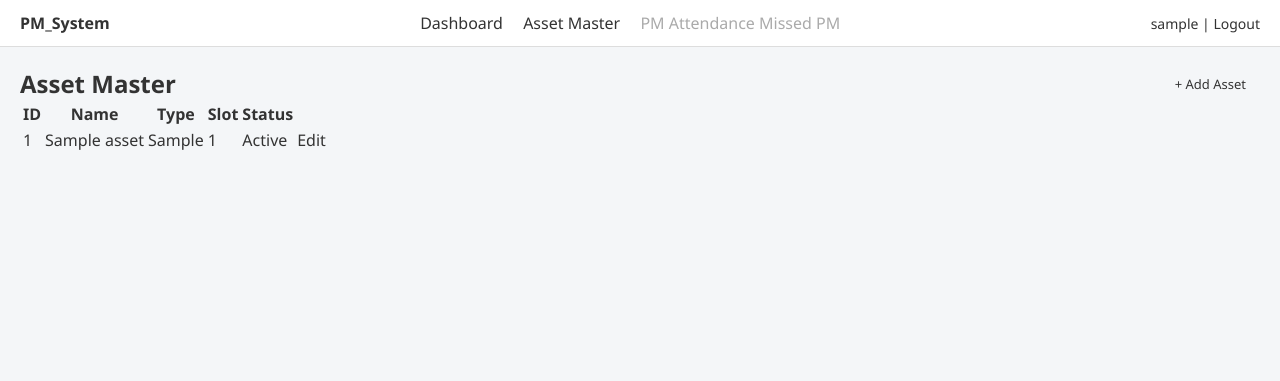
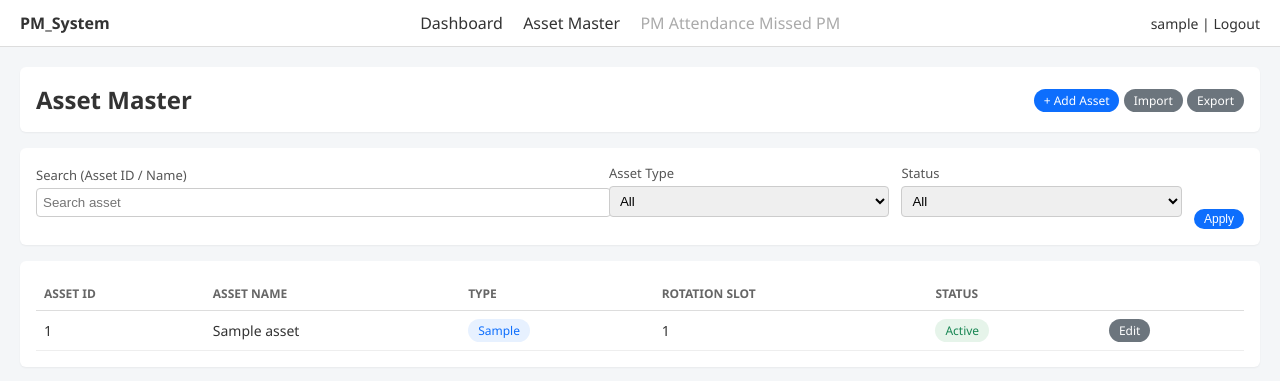
Before and after one commit to Yash-Aparajit/Preventive_Maintenance_System, a Flask app: page /asset-master in a window 1280 px wide. Shown: the top 381 px of the page. Run offline with Flask 3, Linux system fonts and the light colour scheme; the visitor is signed in with stand-in values (Sample User, id 1); tables that the repository leaves empty hold one stand-in row (values such as "Sample post").

Commit message:
Update asset_master.html

```diff
--- a/templates/asset_master.html
+++ b/templates/asset_master.html
@@ -1,25 +1,108 @@
 {% extends "base.html" %}
 {% block content %}
 
+<!-- ===== PAGE HEADER + ACTIONS ===== -->
+<div class="card">
     <div class="page-header">
         <h2>Asset Master</h2>
-    <a class="btn" href="{{ url_for('asset_add') }}">+ Add Asset</a>
+
+        <div>
+            <a href="{{ url_for('asset_add') }}"
+               class="btn btn-primary pill">+ Add Asset</a>
+
+            <a href="{{ url_for('asset_import') }}"
+               class="btn btn-secondary pill">Import</a>
+
+            <a href="{{ url_for('asset_export') }}"
+               class="btn btn-secondary pill">Export</a>
+        </div>
+    </div>
 </div>
 
-<table>
+<!-- ===== FILTERS ===== -->
+<div class="card">
+    <form method="get">
+        <div style="display:flex; gap:12px; align-items:end;">
+
+            <div class="form-row" style="flex:2;">
+                <label>Search (Asset ID / Name)</label>
+                <input name="search" placeholder="Search asset">
+            </div>
+
+            <div class="form-row" style="flex:1;">
+                <label>Asset Type</label>
+                <select name="type">
+                    <option value="">All</option>
+                    <option>Machine</option>
+                    <option>Nut Runner</option>
+                    <option>Trolley</option>
+                    <option>Fixture</option>
+                </select>
+            </div>
+
+            <div class="form-row" style="flex:1;">
+                <label>Status</label>
+                <select name="status">
+                    <option value="">All</option>
+                    <option>Active</option>
+                    <option>Scrapped</option>
+                </select>
+            </div>
+
+            <div>
+                <button class="btn btn-primary pill">Apply</button>
+            </div>
+
+        </div>
+    </form>
+</div>
+
+<!-- ===== ASSET LIST ===== -->
+<div class="card">
+    <table class="table">
+        <thead>
             <tr>
-    <th>ID</th><th>Name</th><th>Type</th><th>Slot</th><th>Status</th><th></th>
+                <th>Asset ID</th>
+                <th>Asset Name</th>
+                <th>Type</th>
+                <th>Rotation Slot</th>
+                <th>Status</th>
+                <th></th>
             </tr>
+        </thead>
+
+        <tbody>
         {% for a in assets %}
             <tr>
                 <td>{{ a.asset_id }}</td>
                 <td>{{ a.asset_name }}</td>
-    <td>{{ a.asset_type }}</td>
+
+                <td>
+                    <span class="pill pill-blue">
+                        {{ a.asset_type }}
+                    </span>
+                </td>
+
                 <td>{{ a.rotation_slot }}</td>
-    <td>{{ a.status }}</td>
-    <td><a href="{{ url_for('asset_edit', id=a.id) }}">Edit</a></td>
+
+                <td>
+                    {% if a.status == "Active" %}
+                        <span class="pill pill-green">Active</span>
+                    {% else %}
+                        <span class="pill pill-grey">Scrapped</span>
+                    {% endif %}
+                </td>
+
+                <td>
+                    <a href="{{ url_for('asset_edit', id=a.id) }}"
+                       class="btn btn-secondary pill">
+                        Edit
+                    </a>
+                </td>
             </tr>
         {% endfor %}
+        </tbody>
     </table>
+</div>
 
 {% endblock %}
```
Lines whose indentation alone changed are shown as unchanged.
